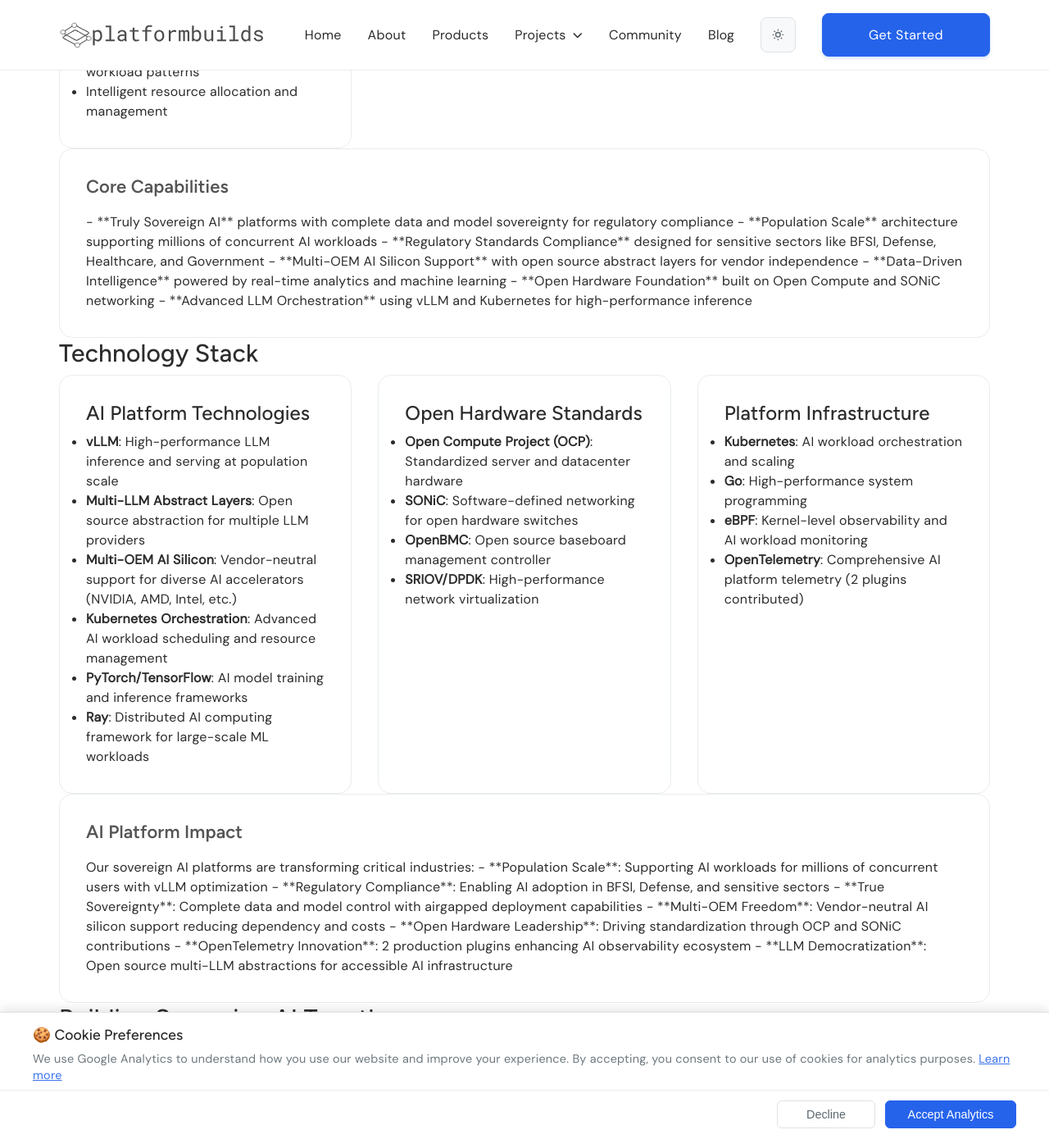
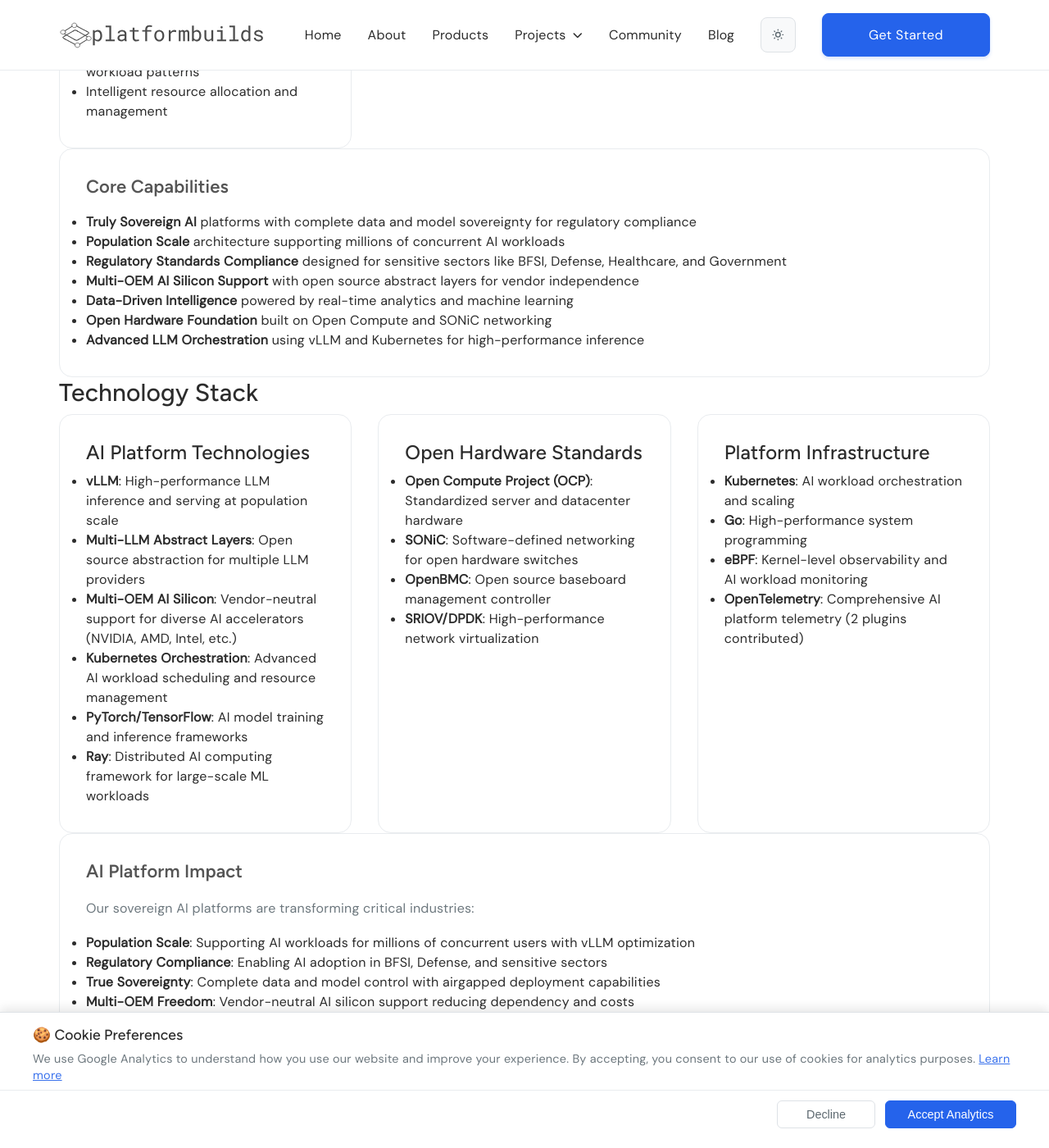
Before and after one commit to platformbuilds/platformbuilds-site, a Jekyll site: the page built from _projects/platform-engineering.md, in a window 1280 px wide and 1400 px high, scrolled down 979 px. Shown: the whole window at 82% size. Built offline with Jekyll 4.4.1, drawn with Linux system fonts in a browser that asks for light colours.

Commit message:
Fix HTML structure for Core Capabilities and AI Platform Impact sections

```diff
--- a/_projects/platform-engineering.md
+++ b/_projects/platform-engineering.md
@@ -63,14 +63,15 @@
 
 <div class="card">
 <h3>Core Capabilities</h3>
-
-- **Truly Sovereign AI** platforms with complete data and model sovereignty for regulatory compliance
-- **Population Scale** architecture supporting millions of concurrent AI workloads
-- **Regulatory Standards Compliance** designed for sensitive sectors like BFSI, Defense, Healthcare, and Government
-- **Multi-OEM AI Silicon Support** with open source abstract layers for vendor independence
-- **Data-Driven Intelligence** powered by real-time analytics and machine learning
-- **Open Hardware Foundation** built on Open Compute and SONiC networking
-- **Advanced LLM Orchestration** using vLLM and Kubernetes for high-performance inference
+<ul>
+<li><strong>Truly Sovereign AI</strong> platforms with complete data and model sovereignty for regulatory compliance</li>
+<li><strong>Population Scale</strong> architecture supporting millions of concurrent AI workloads</li>
+<li><strong>Regulatory Standards Compliance</strong> designed for sensitive sectors like BFSI, Defense, Healthcare, and Government</li>
+<li><strong>Multi-OEM AI Silicon Support</strong> with open source abstract layers for vendor independence</li>
+<li><strong>Data-Driven Intelligence</strong> powered by real-time analytics and machine learning</li>
+<li><strong>Open Hardware Foundation</strong> built on Open Compute and SONiC networking</li>
+<li><strong>Advanced LLM Orchestration</strong> using vLLM and Kubernetes for high-performance inference</li>
+</ul>
 </div>
 
 <h3>Technology Stack</h3>
@@ -111,15 +112,16 @@
 
 <div class="card">
 <h3>AI Platform Impact</h3>
-
-Our sovereign AI platforms are transforming critical industries:
-- **Population Scale**: Supporting AI workloads for millions of concurrent users with vLLM optimization
-- **Regulatory Compliance**: Enabling AI adoption in BFSI, Defense, and sensitive sectors
-- **True Sovereignty**: Complete data and model control with airgapped deployment capabilities
-- **Multi-OEM Freedom**: Vendor-neutral AI silicon support reducing dependency and costs
-- **Open Hardware Leadership**: Driving standardization through OCP and SONiC contributions
-- **OpenTelemetry Innovation**: 2 production plugins enhancing AI observability ecosystem
-- **LLM Democratization**: Open source multi-LLM abstractions for accessible AI infrastructure
+<p>Our sovereign AI platforms are transforming critical industries:</p>
+<ul>
+<li><strong>Population Scale</strong>: Supporting AI workloads for millions of concurrent users with vLLM optimization</li>
+<li><strong>Regulatory Compliance</strong>: Enabling AI adoption in BFSI, Defense, and sensitive sectors</li>
+<li><strong>True Sovereignty</strong>: Complete data and model control with airgapped deployment capabilities</li>
+<li><strong>Multi-OEM Freedom</strong>: Vendor-neutral AI silicon support reducing dependency and costs</li>
+<li><strong>Open Hardware Leadership</strong>: Driving standardization through OCP and SONiC contributions</li>
+<li><strong>OpenTelemetry Innovation</strong>: 2 production plugins enhancing AI observability ecosystem</li>
+<li><strong>LLM Democratization</strong>: Open source multi-LLM abstractions for accessible AI infrastructure</li>
+</ul>
 </div>
 
 <h3>Building Sovereign AI Together</h3>
```
